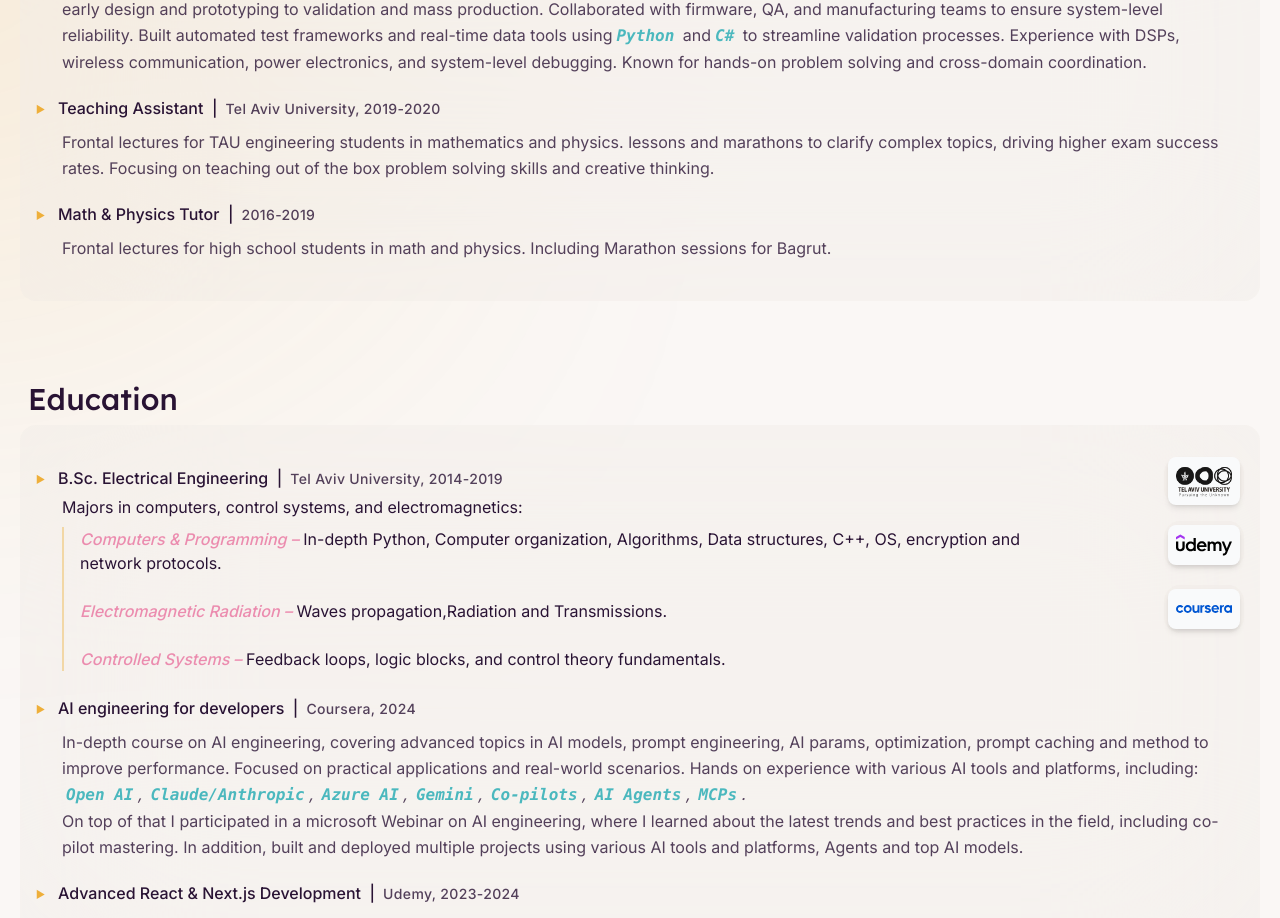
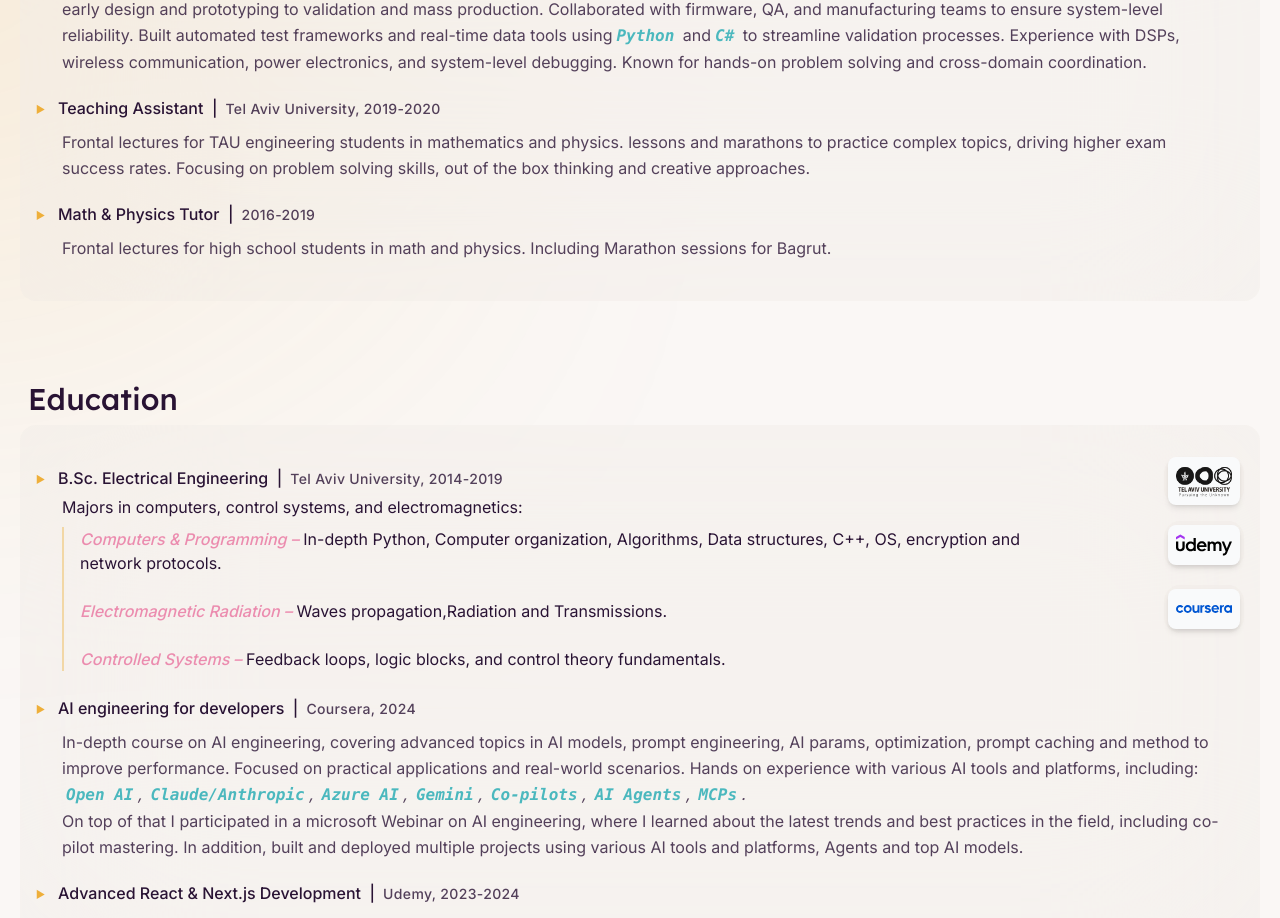
Before and after one commit to AdiYd/About, a React (Create React App) app in the folder about/: page / in a window 1280 px wide. Shown: the part 959-1877 px from the top of the page. Built offline with nearby package versions, Linux system fonts and the light colour scheme.

Commit message:
add some change to typos

```diff
--- a/about/src/pages/home.jsx
+++ b/about/src/pages/home.jsx
@@ -335,7 +335,7 @@ export default function Home({showPdf=true, ...props }) {
             <motion.div
             initial={{ opacity: pdfMode ? 1 : 0 }}
             animate={{ opacity: 1 }}
-            transition={{ duration: pdfMode ? 0 : 0.8 , ease: 'circInOut'}}
+            transition={{ duration: 0.4 , ease: 'circInOut'}}
             key={2} className="overflow-hidden card* w-full flex justify-center relative"> {/* Carousel container */}
                 <div className="flex justify-between w-full whitespace-nowrap animate-scroll"> {/* Adjust duration */}
                 {['HTML','CSS', 'JS','Postgres', 'faServer','Next.js', 'faReact','Tailwind', 'Shadcn','Google','faPython','Firebase','Supabase', 'Open AI', 'Anthropic', 'faNodeJs', 'daisyUI','Radix', 'Ant', 'MUI','faBootstrap', 'Auth','faGithub','Payment']
@@ -658,8 +658,8 @@ second: {
             body: (
                 <p className="">
                     Frontal lectures for TAU engineering students in mathematics
-                    and physics. lessons and marathons to clarify complex topics, driving higher exam
-                    success rates. Focusing on teaching out of the box problem solving skills and creative thinking.
+                    and physics. lessons and marathons to practice complex topics, driving higher exam
+                    success rates. Focusing on problem solving skills, out of the box thinking and creative approaches.
                 </p>
             )
         },
```
Also changed, not shown: 2 other files (tests, documents, lock files or other folders).
